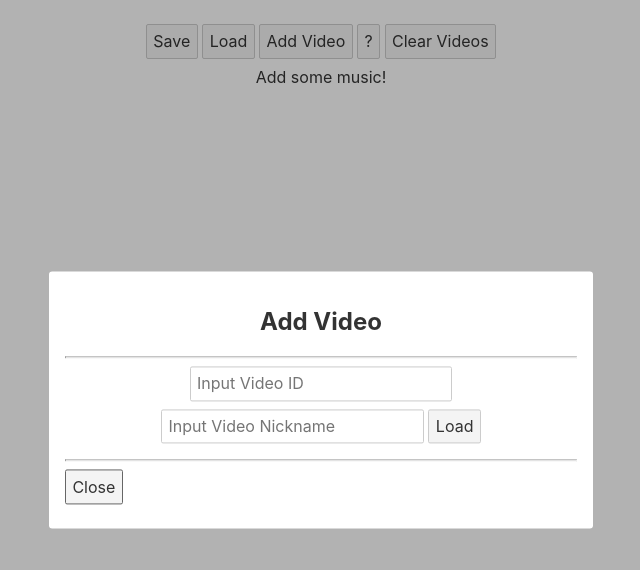
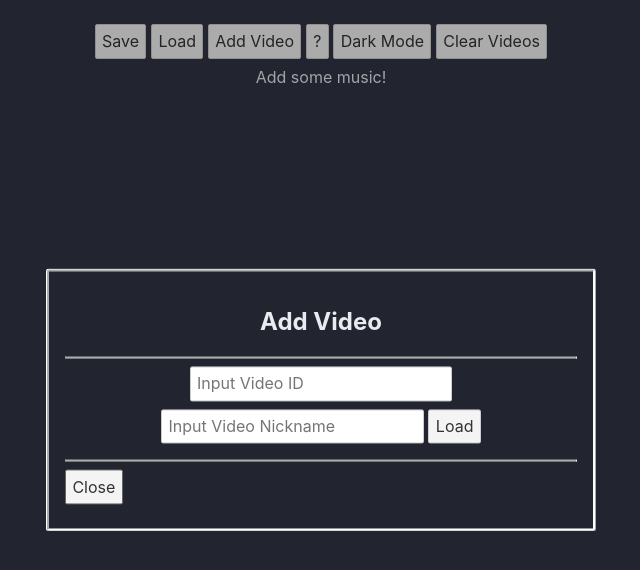
Before and after one commit to JooshO/overbeek-audio, a Svelte app: page / in a window 1280 px wide. Both pictures are taken after a click on the button "Add Video". Shown: the top 570 px of the page, without its empty margins (319-959 px from the left). Built offline with nearby package versions, Linux system fonts and the light colour scheme.

Commit message:
Initial Dark Mode Changes

```diff
--- a/src/App.svelte
+++ b/src/App.svelte
@@ -7,12 +7,27 @@
   import { readTextFile, writeFile } from "@tauri-apps/api/fs";
 
   import Modal from "./Modal.svelte";
+  import { element, get_root_for_style } from "svelte/internal";
 
   let showVideoModal: boolean = false;
   let showHelpModal: boolean = false;
   let currentID: string = "";
   let currentNickname: string = "";
   let audios = [];
+  var root = document.querySelector(":root");
+  let darkTheme = true;
+
+  function toggleDark() {
+    if (darkTheme) {
+      // this errors but it works exactly right so idk why this pretends not to work
+      root.style.setProperty("--theme-color", "#000000");
+      root.style.setProperty("--theme-bg-color", "#FFFFFF");
+    } else {
+      root.style.setProperty("--theme-color", "#e9ebf0");
+      root.style.setProperty("--theme-bg-color", "#303443");
+    }
+    darkTheme = !darkTheme;
+  }
 
   /**
    * Add a new Audio element based on the current values of the id and nickname field
@@ -106,6 +121,7 @@
         and click "Submit"
       </Modal>
     {/if}
+    <button on:click={toggleDark}>Dark Mode</button>
 
     <button on:click={clear}>Clear Videos</button>
   </div>
@@ -120,7 +136,18 @@
 </main>
 
 <style>
+  :root {
+    --theme-color: #e9ebf0;
+    --theme-bg-color: #303443;
+  }
+
+  :global(body) {
+    background-color: var(--theme-bg-color);
+    color: var(--theme-color);
+  }
+
   main {
+    background-color: inherit;
     text-align: center;
     padding: 1em;
     max-width: 240px;
--- a/src/Modal.svelte
+++ b/src/Modal.svelte
@@ -49,7 +49,10 @@
     transform: translate(-50%, -50%);
     padding: 1em;
     border-radius: 0.2em;
-    background: white;
+    border-width: 0.2em;
+    border-style: ridge;
+    background: inherit;
+    border-color: white;
   }
 
   button {
```
